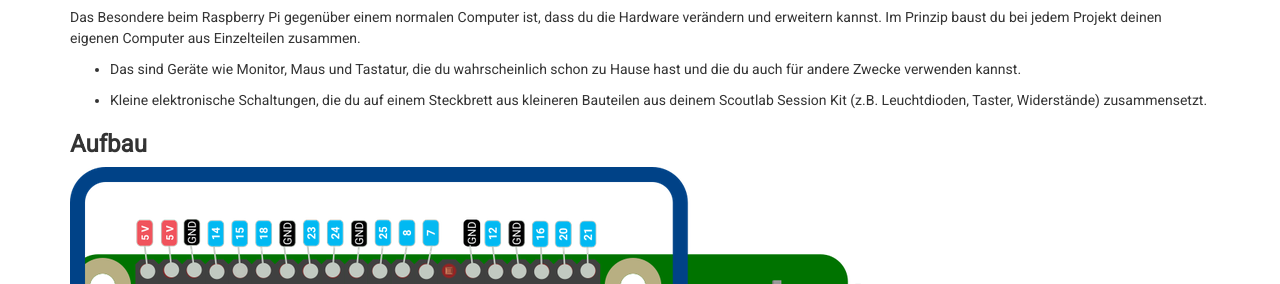
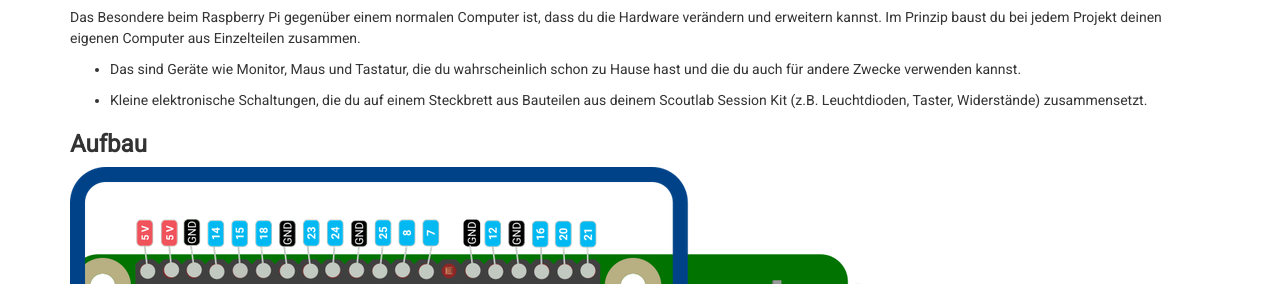
Before and after one commit to vcp-scoutlab/vcp-scoutlab.github.io, a Jekyll site: the page built from 1-Vorwort.md, in a window 1280 px wide and 900 px high. Shown: the part 343-627 px from the top of the window. Built offline with Jekyll 4.4.1, drawn with Linux system fonts in a browser that asks for light colours.

Commit message:
kleine Korrektur zweiter Screencast

```diff
--- a/1-Vorwort.md
+++ b/1-Vorwort.md
@@ -18,7 +18,7 @@
 
 * Das sind Geräte wie Monitor, Maus und Tastatur, die du wahrscheinlich schon zu Hause hast und die du auch für andere Zwecke verwenden kannst.
 
-* Kleine elektronische Schaltungen, die du auf einem Steckbrett aus kleineren Bauteilen aus deinem Scoutlab Session Kit (z.B. Leuchtdioden, Taster, Widerstände) zusammensetzt.
+* Kleine elektronische Schaltungen, die du auf einem Steckbrett aus Bauteilen aus deinem Scoutlab Session Kit (z.B. Leuchtdioden, Taster, Widerstände) zusammensetzt.
 
 ### Aufbau
 
```
Also changed, not shown: 2-Einleitung.md (+3 -0 lines).
